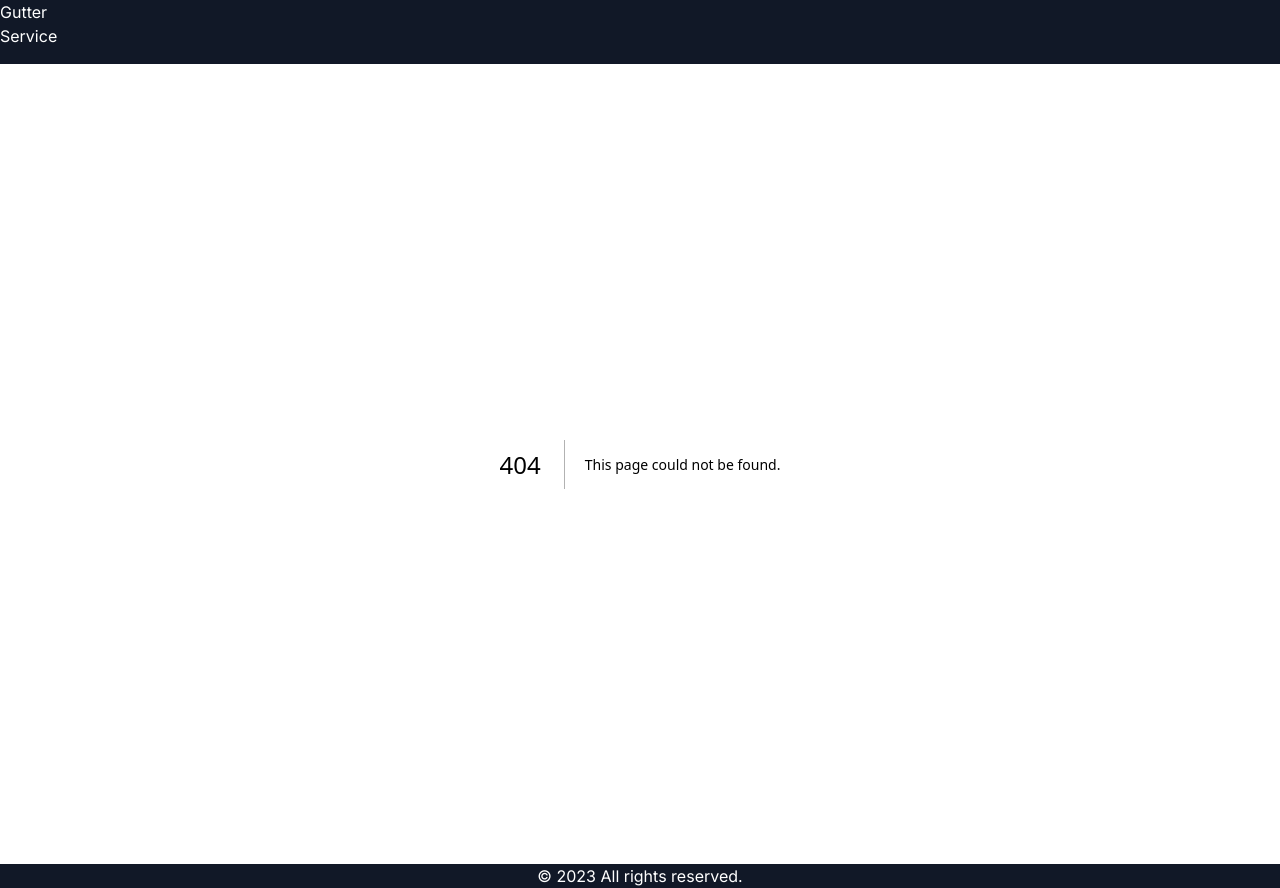
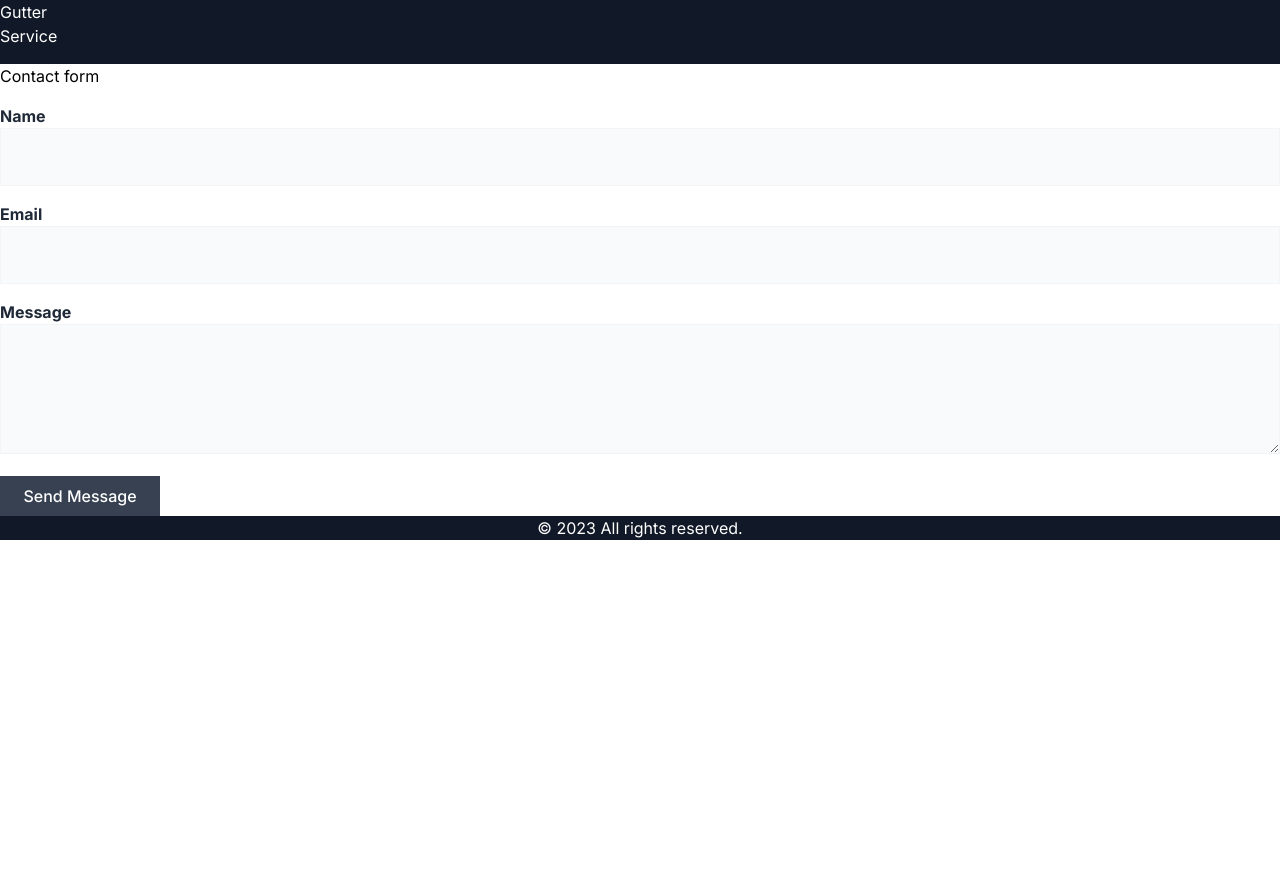
Before and after one commit to hannakozak/gutter-service, a Next.js app: page /contact in a window 1280 px wide. Before the commit this address had no page. After the commit the page ends 800 px from the top, so only its background shows below. Built offline with nearby package versions, Linux system fonts and the light colour scheme; a web font is replaced by a local one.

Commit message:
feat: contact modal

```diff
--- a/package.json
+++ b/package.json
@@ -10,6 +10,7 @@
 	},
 	"dependencies": {
 		"@tailwindcss/typography": "^0.5.10",
+		"@types/nodemailer": "^6.4.14",
 		"@typescript-eslint/eslint-plugin": "^6.11.0",
 		"@typescript-eslint/parser": "^6.11.0",
 		"eslint-config-prettier": "^9.0.0",
@@ -17,6 +18,7 @@
 		"lucide": "^0.292.0",
 		"lucide-react": "^0.292.0",
 		"next": "14.0.3",
+		"nodemailer": "^6.9.7",
 		"prettier": "^3.1.0",
 		"prettier-plugin-tailwindcss": "^0.5.7",
 		"react": "^18.2.0",
--- /dev/null
+++ b/src/app/contact/page.tsx
@@ -0,0 +1,9 @@
+import { Contact } from "@/ui/contact/contact";
+export default function ContactPage() {
+	return (
+		<>
+			<h1>Contact form</h1>
+			<Contact />
+		</>
+	);
+}
--- a/src/app/page.tsx
+++ b/src/app/page.tsx
@@ -1,11 +1,20 @@
 import Image from "next/image";
+import Link from "next/link";
 import { Feature } from "@/ui/features/feature";
 import { PhotoBanner } from "@/ui/photoBanner/photoBanner";
 import { Testimonials } from "@/ui/testimonials/Testimonials";
+import { Modal } from "@/ui/Modal";
 
-export default function Home() {
+type SearchParamProps = {
+	searchParams: Record<string, string> | null | undefined;
+};
+
+export default function Home({ searchParams }: SearchParamProps) {
+	const show = searchParams?.show;
+
 	return (
 		<main className="container mx-auto lg:max-w-7xl">
+			{show && <Modal />}
 			<div className="relative h-[280px]  lg:h-[600px]">
 				<Image
 					src="/images/main.png"
@@ -18,7 +27,15 @@ export default function Home() {
 				/>
 			</div>
 			<Feature />
+
+			<Link href="/?show=true">
+				<button className="mx-auto mb-5 flex rounded border-0 bg-green-700 px-8 py-2 text-lg text-white hover:bg-green-900 focus:outline-none">
+					Contact us
+				</button>
+			</Link>
+
 			<PhotoBanner />
+
 			<Testimonials />
 		</main>
 	);
--- /dev/null
+++ b/src/ui/Modal.tsx
@@ -0,0 +1,26 @@
+import Link from "next/link";
+import { Contact } from "./contact/contact";
+
+export const Modal = () => {
+	return (
+		<div className="fixed inset-0 z-10 flex h-full w-full items-center justify-center overflow-y-auto bg-gray-600 bg-opacity-50">
+			<div className="w-96 rounded-md border bg-white p-8 shadow-lg">
+				<div className="text-center">
+					<div className="mt-2 px-7 py-3">
+						<div className="text-lg text-gray-500">
+							<Contact />
+						</div>
+					</div>
+					<div className="mt-4 flex justify-center">
+						<Link
+							href="/"
+							className="rounded-md bg-blue-500 px-4 py-2 text-base font-medium text-white shadow-sm hover:bg-gray-400 focus:outline-none focus:ring-2 focus:ring-gray-300"
+						>
+							Close
+						</Link>
+					</div>
+				</div>
+			</div>
+		</div>
+	);
+};
--- /dev/null
+++ b/src/ui/contact/contact.tsx
@@ -0,0 +1,78 @@
+"use client";
+
+import { sendEmail } from "@/utils/send-email";
+
+export type FormData = {
+	name: string;
+	email: string;
+	message: string;
+};
+export const Contact = () => {
+	async function handleSubmit(event: React.SyntheticEvent) {
+		event.preventDefault();
+
+		const target = event.target as typeof event.target & {
+			name: { value: string };
+			email: { value: string };
+			message: { value: string };
+		};
+		const data = {
+			name: String(target.name.value),
+			email: String(target.email.value),
+			message: String(target.message.value),
+		};
+
+		sendEmail(data);
+	}
+	return (
+		<form onSubmit={handleSubmit}>
+			<div className="my-4 flex w-full flex-col">
+				<label className="font-bold text-gray-800" htmlFor="name">
+					Name
+				</label>
+				<input
+					type="text"
+					minLength={3}
+					maxLength={150}
+					required
+					className=" border border-gray-100 bg-gray-50 p-4 "
+					autoComplete="off"
+					id="name"
+				/>
+			</div>
+			<div className="my-4 flex w-full flex-col">
+				<label className="font-bold text-gray-800" htmlFor="email">
+					Email
+				</label>
+				<input
+					type="email"
+					minLength={5}
+					maxLength={150}
+					required
+					className=" border border-gray-100 bg-gray-50 p-4 "
+					autoComplete="off"
+					id="email"
+				/>
+			</div>
+			<div>
+				<label className="font-bold text-gray-800" htmlFor="message">
+					Message
+				</label>
+				<textarea
+					rows={4}
+					required
+					minLength={10}
+					maxLength={500}
+					name="message"
+					className="w-full border border-gray-100 bg-gray-50 p-4 "
+				/>
+			</div>
+			<button
+				type="submit"
+				className="mt-4 w-40 bg-gray-700 px-4 py-2 font-medium text-white disabled:bg-gray-400 disabled:text-gray-100"
+			>
+				Send Message
+			</button>
+		</form>
+	);
+};
--- a/src/ui/features/feature.tsx
+++ b/src/ui/features/feature.tsx
@@ -31,9 +31,6 @@ export const Feature = () => {
 					})}
 				</div>
 			</div>
-			<button className="mx-auto mt-16 flex rounded border-0 bg-green-700 px-8 py-2 text-lg text-white hover:bg-green-900 focus:outline-none">
-				Contact us
-			</button>
 		</section>
 	);
 };
--- /dev/null
+++ b/src/utils/send-email.ts
@@ -0,0 +1,20 @@
+type Data = {
+	name: string;
+	email: string;
+	message: string;
+};
+export function sendEmail(data: Data) {
+	const apiEndpoint = "/api/email";
+
+	fetch(apiEndpoint, {
+		method: "POST",
+		body: JSON.stringify(data),
+	})
+		.then((res) => res.json())
+		.then((response) => {
+			alert(response.message);
+		})
+		.catch((err) => {
+			alert(err);
+		});
+}
```
Also changed, not shown: src/api/email/route.ts (added, +40 -0 lines), .eslintrc.json, 1 other file (tests, documents, lock files or other folders).
